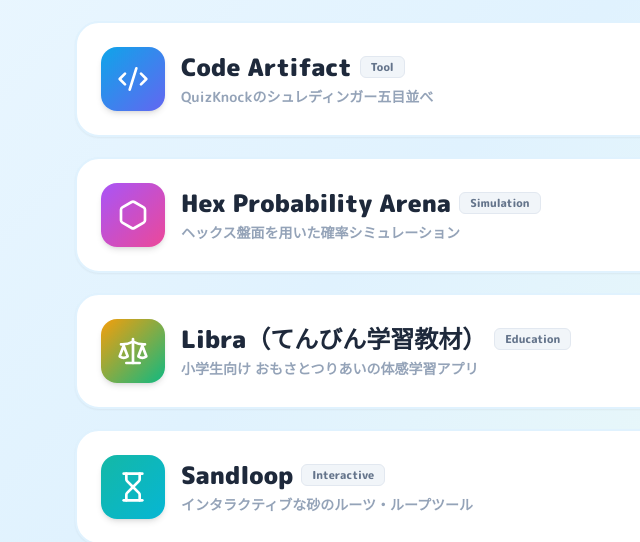
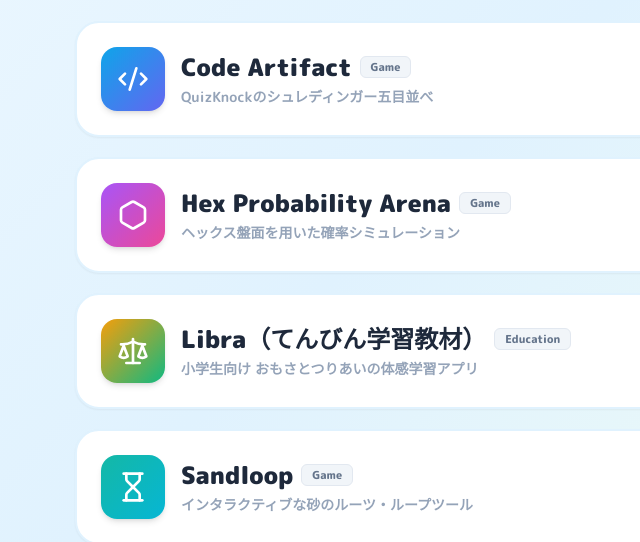
Before and after one commit to Niroyuki/niroyuki.github.io, a plain HTML site: page index.html in a window 1280 px wide. Shown: the part 345-887 px from the top of the page, 181-821 px from the left. Drawn offline with nearby package versions, Linux system fonts and the light colour scheme.

Commit message:
Update index.html

```diff
--- a/index.html
+++ b/index.html
@@ -81,7 +81,7 @@
                 url: "https://niroyuki.github.io/code_artifact.html",
                 desc: "QuizKnockのシュレディンガー五目並べ",
                 icon: "code-2",
-                tag: "Tool",
+                tag: "Game",
                 color: "from-sky-500 to-indigo-500"
             },
             {
@@ -90,7 +90,7 @@
                 url: "https://niroyuki.github.io/hex_probability_arena.html",
                 desc: "ヘックス盤面を用いた確率シミュレーション",
                 icon: "hexagon",
-                tag: "Simulation",
+                tag: "Game",
                 color: "from-purple-500 to-pink-500"
             },
             {
@@ -108,7 +108,7 @@
                 url: "https://niroyuki.github.io/sandloop.html",
                 desc: "インタラクティブな砂のルーツ・ループツール",
                 icon: "hourglass",
-                tag: "Interactive",
+                tag: "Game",
                 color: "from-teal-500 to-cyan-500"
             }
         ];
```
